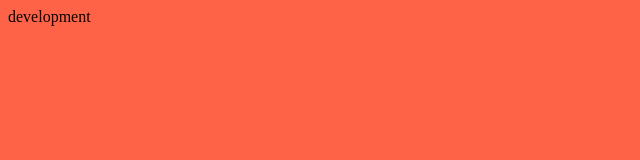
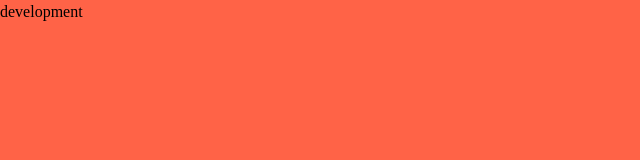
Before and after one commit to fabiandecuveland/portfolio-site, a React app: page / in a window 1280 px wide. Shown: the top 160 px of the page, without its empty margins (0-640 px from the left). Built offline with nearby package versions, Linux system fonts and the light colour scheme.

Commit message:
Scaffolding: add sanitize.css

```diff
--- a/package.json
+++ b/package.json
@@ -44,6 +44,7 @@
   },
   "dependencies": {
     "react": "^16.8.4",
-    "react-dom": "^16.8.4"
+    "react-dom": "^16.8.4",
+    "sanitize.css": "^8.0.0"
   }
 }
--- a/src/styles.scss
+++ b/src/styles.scss
@@ -1,7 +1,5 @@
+@import '~sanitize.css';
+
 body {
-    background: tomato;
-
-    .aosdhsoidh {
-      background: red;
-    }
+  background: tomato;
 }
--- a/webpack.dev.js
+++ b/webpack.dev.js
@@ -12,7 +12,7 @@ module.exports = merge(common, {
   module: {
     rules: [
       {
-        test: /\.scss$/,
+        test: /\.(css|scss)$/,
         use: [
           'style-loader',
           'css-loader',
```
Also changed, not shown: 1 other file (tests, documents, lock files or other folders).
